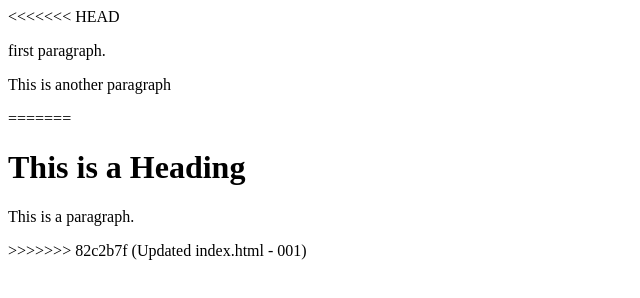
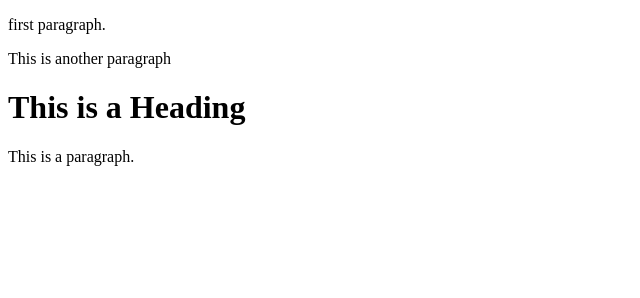
Before and after one commit to karthi0023d/Beginner_01, a plain HTML site: page index.html in a window 1280 px wide. Shown: the whole page, without its empty margins (0-640 px from the left). Drawn offline with Linux system fonts and the light colour scheme.

Commit message:
resolved conflicts

```diff
--- a/index.html
+++ b/index.html
@@ -4,12 +4,9 @@
 <title>Page Title</title>
 </head>
 <body>
-<<<<<<< HEAD
   <p>first paragraph.</p>
   <p>This is another paragraph</p>
-=======
   <h1>This is a Heading</h1>
   <p>This is a paragraph.</p>
->>>>>>> 82c2b7f (Updated index.html - 001)
 </body>
 </html>
```
